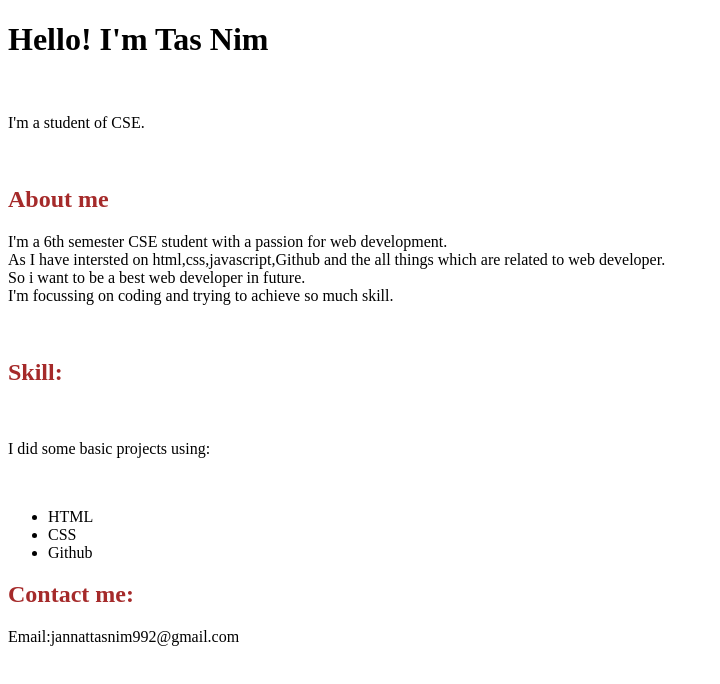
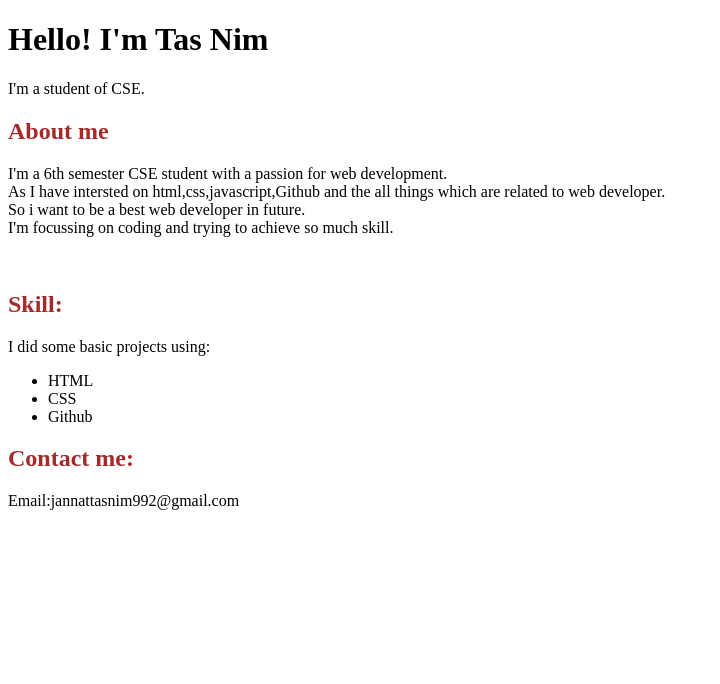
Before and after one commit to 2024tasnim/portfolio, a plain HTML site: page index.html in a window 1280 px wide. Shown: the whole page, without its empty margins (0-720 px from the left). Drawn offline with Linux system fonts and the light colour scheme.

Commit message:
Add content to index.html

```diff
--- a/index.html
+++ b/index.html
@@ -6,8 +6,8 @@
 </head>
 <body>
   <header>
-    <h1>Hello! I'm Tas Nim</h1><br>
-    <p style="color:black">I'm a student of CSE.</p><br>
+    <h1>Hello! I'm Tas Nim</h1>
+    <p style="color:black">I'm a student of CSE.</p>
     <section>
         <h2 style="color:brown">About me</h2>
         <p>I'm a 6th semester CSE student with a passion for web development.<br> As
@@ -15,8 +15,8 @@
         So i want to be a best web developer in future.<br>
         I'm focussing on coding and trying to achieve so much skill.
         </p><br>
-        <h2 style="color:brown">Skill:</h2><br>
-        <p>I did some basic projects using:</p><br>
+        <h2 style="color:brown">Skill:</h2>
+        <p>I did some basic projects using:</p>
         <ul>
             <li>HTML</li>
             <li>CSS</li>
```
